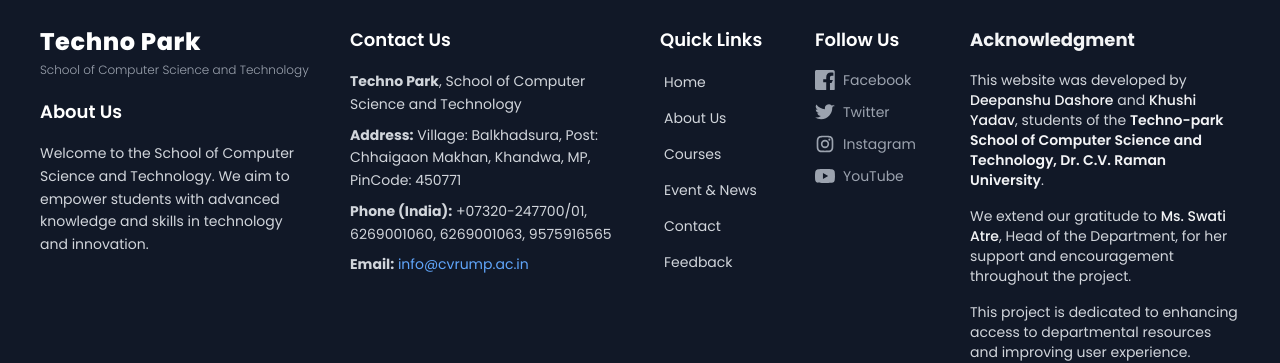
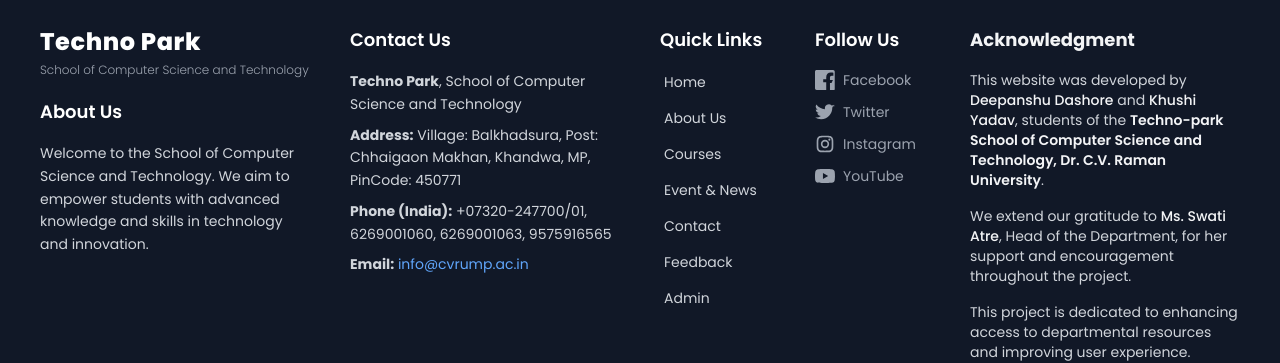
Before and after one commit to cvru-webadmin/Techno-park, a React (Vite) app: page / in a window 1280 px wide. Shown: the part 7214-7577 px from the top of the page. Built offline with nearby package versions, Linux system fonts and the light colour scheme; no server answers.

Commit message:
update nav

```diff
--- a/src/components/footor subcomponets/Footer_navigation.jsx
+++ b/src/components/footor subcomponets/Footer_navigation.jsx
@@ -13,6 +13,7 @@
           { to: "/event", label: "Event & News" },
           { to: "/contact", label: "Contact" },
           { to: "/feedback", label: "Feedback" },
+          { to: "/admin", label: "Admin" },
         ].map((link, index) => (
           <li key={index}>
             <NavLink
```
